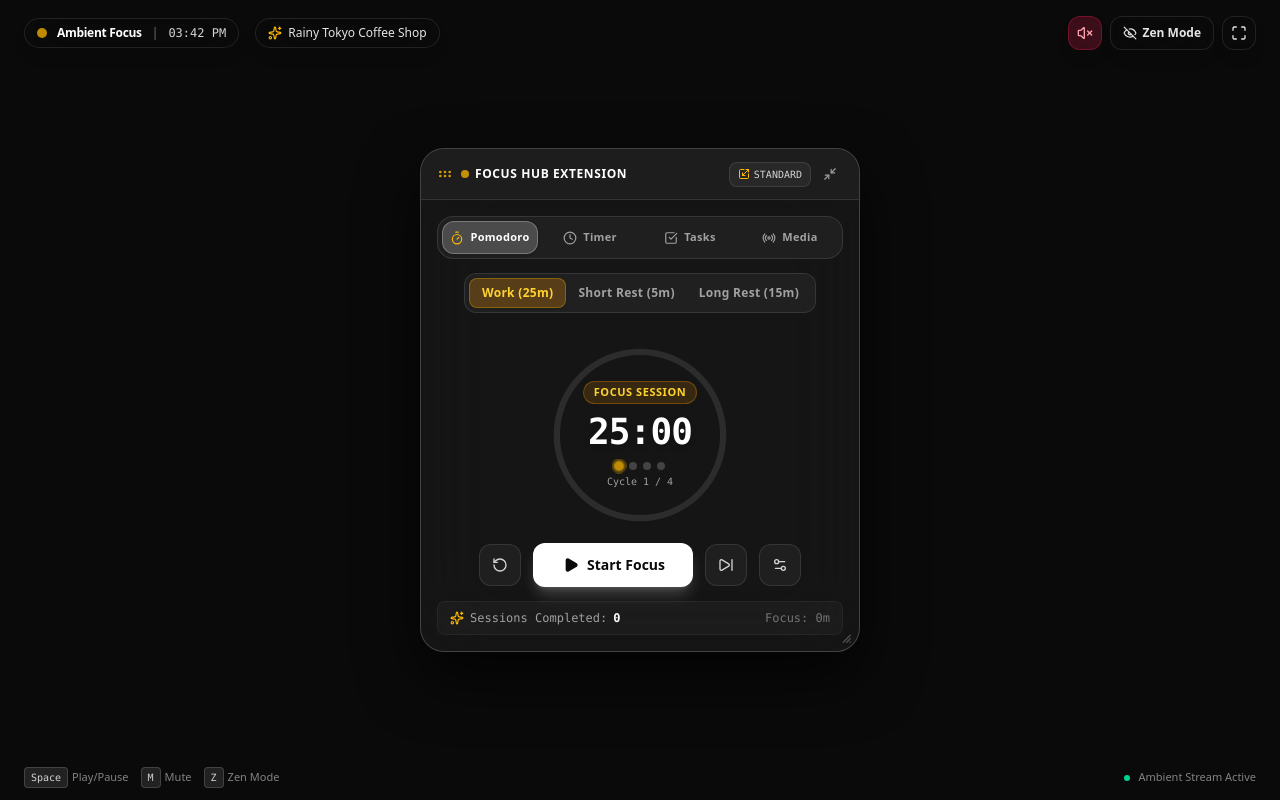
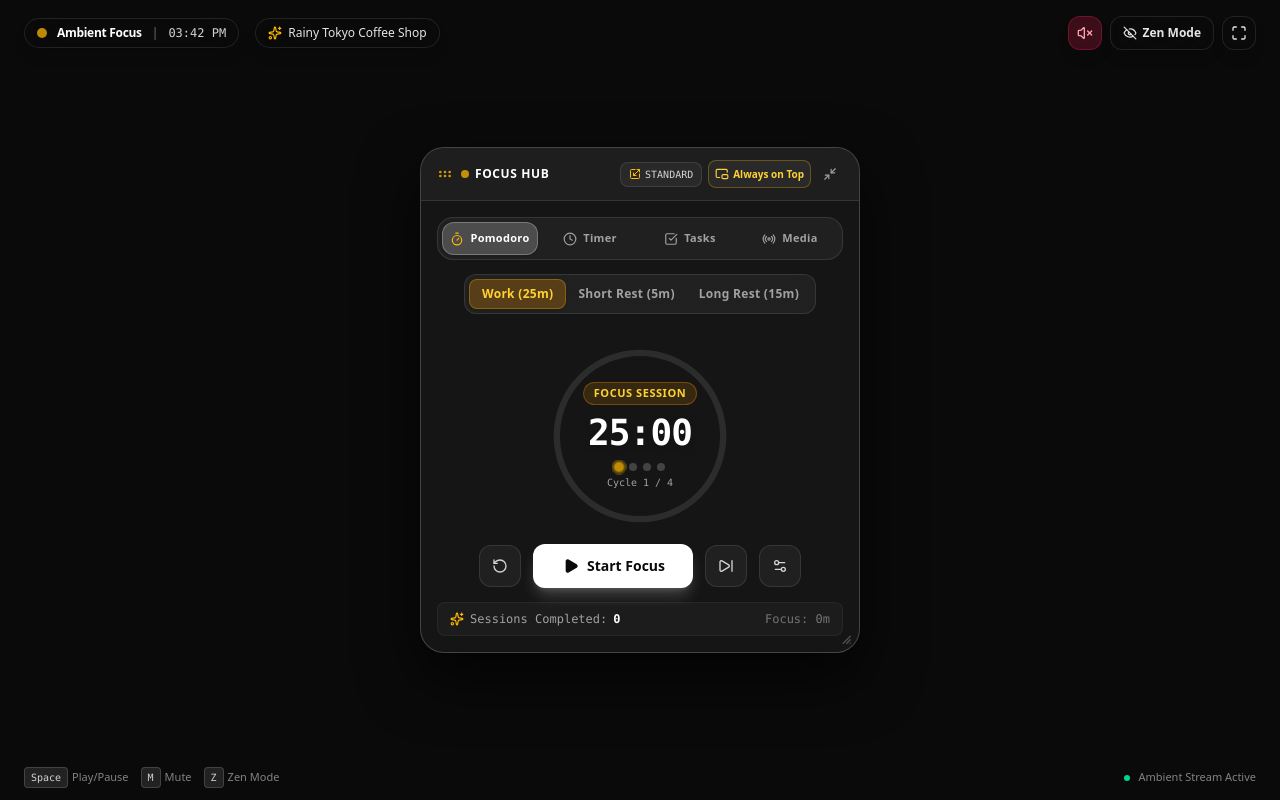
Before and after one commit to yellowgram1543/pomodoro-widget, a React (Vite) app: page / in a window 1280 px wide. Built offline with nearby package versions, Linux system fonts and the light colour scheme.

Commit message:
feat(focus-hub): implement picture-in-picture mode
Add logic to support a detached floating window for the FocusHub, allowing users to keep timers and ambient content visible across workspaces.

```diff
--- a/src/components/FocusHub.tsx
+++ b/src/components/FocusHub.tsx
@@ -1,4 +1,5 @@
 import React, { useState, useRef, useEffect, useCallback } from 'react';
+import { createPortal } from 'react-dom';
 import { motion } from 'motion/react';
 import {
   GripHorizontal,
@@ -12,6 +13,11 @@ import {
   Move,
   Scaling,
   Maximize,
+  ExternalLink,
+  Pin,
+  Sparkles,
+  ArrowDownLeft,
+  PictureInPicture2,
 } from 'lucide-react';
 import {
   TabType,
@@ -71,6 +77,11 @@ export const FocusHub: React.FC<FocusHubProps> = ({
   const [sizePreset, setSizePreset] = useState<WidgetSizePreset>('standard');
   const [isResizing, setIsResizing] = useState(false);
 
+  // Picture-in-Picture / Always on Top Window State
+  const [isPipActive, setIsPipActive] = useState(false);
+  const [pipContainer, setPipContainer] = useState<HTMLElement | null>(null);
+  const pipWindowRef = useRef<Window | null>(null);
+
   const containerRef = useRef<HTMLDivElement>(null);
   const widgetRef = useRef<HTMLDivElement>(null);
 
@@ -109,6 +120,114 @@ export const FocusHub: React.FC<FocusHubProps> = ({
     const currentIdx = sequence.indexOf(sizePreset);
     const nextPreset = sequence[(currentIdx + 1) % sequence.length];
     handleApplyPreset(nextPreset);
+  };
+
+  // Helper to copy styles to PiP/Popup window
+  const copyStylesToWindow = (targetWin: Window) => {
+    // Copy stylesheets
+    try {
+      [...document.styleSheets].forEach((styleSheet) => {
+        try {
+          if (styleSheet.cssRules) {
+            const rules = [...styleSheet.cssRules].map((r) => r.cssText).join('\n');
+            const style = targetWin.document.createElement('style');
+            style.textContent = rules;
+            targetWin.document.head.appendChild(style);
+          }
+        } catch {
+          if (styleSheet.href) {
+            const link = targetWin.document.createElement('link');
+            link.rel = 'stylesheet';
+            link.href = styleSheet.href;
+            targetWin.document.head.appendChild(link);
+          }
+        }
+      });
+    } catch {
+      // ignore
+    }
+
+    // Copy all style & link elements
+    document.querySelectorAll('link[rel="stylesheet"], style').forEach((node) => {
+      targetWin.document.head.appendChild(node.cloneNode(true));
+    });
+  };
+
+  // Open Always on Top Floating Window (Document Picture-in-Picture or Popup Fallback)
+  const handleTogglePip = async () => {
+    if (isPipActive && pipWindowRef.current) {
+      pipWindowRef.current.close();
+      setIsPipActive(false);
+      setPipContainer(null);
+      pipWindowRef.current = null;
+      return;
+    }
+
+    try {
+      let win: Window | null = null;
+
+      // 1. Try modern Document Picture-in-Picture API (Chrome, Edge, Brave, Opera)
+      const docPip = (window as unknown as { documentPictureInPicture?: { requestWindow: (opts: { width: number; height: number }) => Promise<Window> } }).documentPictureInPicture;
+
+      if (docPip && typeof docPip.requestWindow === 'function') {
+        win = await docPip.requestWindow({
+          width: Math.max(380, widgetWidth),
+          height: isMinimized ? 220 : 640,
+        });
+      } else {
+        // 2. Fallback: Standalone popup window
+        win = window.open(
+          '',
+          'AmbientFocusPopout',
+          `width=${Math.max(380, widgetWidth)},height=${isMinimized ? 220 : 640},left=200,top=120,resizable=yes,scrollbars=yes,status=no,toolbar=no,menubar=no,location=no`
+        );
+      }
+
+      if (!win) {
+        alert('Popup permission required to open the floating Always on Top window.');
+        return;
+      }
+
+      pipWindowRef.current = win;
+      win.document.title = '⚡ Ambient Focus Hub (Always on Top)';
+
+      copyStylesToWindow(win);
+
+      win.document.body.className =
+        'bg-neutral-950 text-neutral-100 antialiased overflow-y-auto p-3 m-0 select-none custom-scrollbar flex flex-col items-center justify-start min-h-screen';
+
+      const mountPoint = win.document.createElement('div');
+      mountPoint.id = 'pip-portal-mount';
+      mountPoint.className = 'w-full flex-1 flex flex-col items-center justify-start';
+      win.document.body.appendChild(mountPoint);
+
+      setPipContainer(mountPoint);
+      setIsPipActive(true);
+
+      win.addEventListener('pagehide', () => {
+        setIsPipActive(false);
+        setPipContainer(null);
+        pipWindowRef.current = null;
+      });
+
+      win.addEventListener('beforeunload', () => {
+        setIsPipActive(false);
+        setPipContainer(null);
+        pipWindowRef.current = null;
+      });
+    } catch (err) {
+      console.warn('Could not open PiP window:', err);
+    }
+  };
+
+  // Close PiP from inside the portal
+  const handleClosePip = () => {
+    if (pipWindowRef.current) {
+      pipWindowRef.current.close();
+    }
+    setIsPipActive(false);
+    setPipContainer(null);
+    pipWindowRef.current = null;
   };
 
   // Mouse Drag-to-Resize handler
@@ -163,35 +282,31 @@ export const FocusHub: React.FC<FocusHubProps> = ({
     return `🎵 ${media.currentSource.title || 'Ambient'}`;
   };
 
-  return (
-    <div
-      ref={containerRef}
-      className="fixed inset-0 pointer-events-none z-30 flex items-center justify-center p-4"
-    >
-      <motion.div
-        ref={widgetRef}
-        drag
-        dragMomentum={false}
-        dragConstraints={containerRef}
-        dragElastic={0.05}
-        initial={{ scale: 0.96, opacity: 0, y: 15 }}
-        animate={{ scale: 1, opacity: 1, y: 0 }}
-        transition={{ type: 'spring', damping: 25, stiffness: 280 }}
+  // The complete widget inner card structure
+  const renderWidgetCard = (inFloatingPip: boolean = false) => {
+    return (
+      <div
         style={{
-          width: isMinimized ? 330 : widgetWidth,
-          maxWidth: '96vw',
+          width: inFloatingPip ? '100%' : isMinimized ? 330 : widgetWidth,
+          maxWidth: inFloatingPip ? '100%' : '96vw',
         }}
-        className={`pointer-events-auto relative rounded-3xl bg-neutral-900/90 border border-white/20 backdrop-blur-2xl shadow-[0_25px_60px_rgba(0,0,0,0.7)] flex flex-col transition-shadow duration-200 ${
+        className={`pointer-events-auto relative rounded-3xl bg-neutral-900/95 border ${
+          inFloatingPip ? 'border-amber-400/40 shadow-2xl w-full' : 'border-white/20'
+        } backdrop-blur-2xl shadow-[0_25px_60px_rgba(0,0,0,0.7)] flex flex-col transition-shadow duration-200 ${
           isResizing ? 'select-none ring-2 ring-amber-400/50' : ''
         }`}
       >
-        {/* Widget Draggable Header */}
-        <div className="flex items-center justify-between px-4 py-3 bg-white/[0.04] border-b border-white/10 rounded-t-3xl cursor-grab active:cursor-grabbing select-none">
+        {/* Widget Header */}
+        <div
+          className={`flex items-center justify-between px-4 py-3 bg-white/[0.04] border-b border-white/10 rounded-t-3xl ${
+            inFloatingPip ? 'cursor-default' : 'cursor-grab active:cursor-grabbing'
+          } select-none`}
+        >
           <div className="flex items-center gap-2 text-neutral-300">
-            <GripHorizontal className="w-4 h-4 text-amber-400/80" />
+            {!inFloatingPip && <GripHorizontal className="w-4 h-4 text-amber-400/80" />}
             <span className="font-bold text-xs tracking-wider uppercase flex items-center gap-1.5 text-white">
               <span className="w-2 h-2 rounded-full bg-amber-400 animate-pulse" />
-              Focus Hub Extension
+              {inFloatingPip ? '⚡ Always On Top PiP' : 'Focus Hub'}
             </span>
           </div>
 
@@ -202,18 +317,46 @@ export const FocusHub: React.FC<FocusHubProps> = ({
               </span>
             )}
 
-            {/* Quick Size Preset Cycle Button */}
-            {!isMinimized && (
+            {/* Quick Size Preset Cycle Button (when not in PiP) */}
+            {!isMinimized && !inFloatingPip && (
               <button
                 id="btn-widget-cycle-size"
                 onClick={cycleSizePreset}
                 className="px-2 py-1 text-[10px] font-mono uppercase bg-white/5 hover:bg-white/10 border border-white/10 text-neutral-300 hover:text-white rounded-lg transition-all flex items-center gap-1"
-                title={`Current width: ${widgetWidth}px. Click to cycle sizes (Compact / Medium / Large / XL)`}
+                title={`Current width: ${widgetWidth}px. Click to cycle sizes (Compact / Standard / Expanded / Full)`}
               >
                 <Scaling className="w-3 h-3 text-amber-400" />
                 <span>{sizePreset}</span>
               </button>
             )}
+
+            {/* Always on Top Popout / Dock Back Button */}
+            <button
+              id="btn-widget-toggle-pip"
+              onClick={inFloatingPip ? handleClosePip : handleTogglePip}
+              className={`p-1.5 rounded-lg border transition-all flex items-center gap-1 text-xs font-semibold ${
+                inFloatingPip
+                  ? 'bg-amber-500 text-neutral-950 border-amber-400 shadow-md'
+                  : 'bg-white/5 hover:bg-white/15 text-amber-300 border-amber-400/30 hover:border-amber-400'
+              }`}
+              title={
+                inFloatingPip
+                  ? 'Dock back into dashboard page'
+                  : 'Pop Out to Always-on-Top Floating Window (hovers over all tabs & apps)'
+              }
+            >
+              {inFloatingPip ? (
+                <>
+                  <ArrowDownLeft className="w-3.5 h-3.5" />
+                  <span className="text-[10px] hidden sm:inline">Dock Back</span>
+                </>
+              ) : (
+                <>
+                  <PictureInPicture2 className="w-3.5 h-3.5" />
+                  <span className="text-[10px] hidden sm:inline">Always on Top</span>
+                </>
+              )}
+            </button>
 
             {/* Minimize / Expand toggle */}
             <button
@@ -292,8 +435,8 @@ export const FocusHub: React.FC<FocusHubProps> = ({
           </div>
         )}
 
-        {/* Bottom Resize Handle for Mouse Dragging */}
-        {!isMinimized && (
+        {/* Bottom Resize Handle for Mouse Dragging (when in standard dashboard) */}
+        {!isMinimized && !inFloatingPip && (
           <div
             onMouseDown={handleResizeMouseDown}
             className="absolute bottom-1 right-1 w-5 h-5 flex items-center justify-center cursor-se-resize text-neutral-500 hover:text-amber-400 transition-colors z-20 group"
@@ -314,6 +457,69 @@ export const FocusHub: React.FC<FocusHubProps> = ({
             </svg>
           </div>
         )}
+      </div>
+    );
+  };
+
+  // If PiP is currently active, portal the widget into the floating Always-on-Top window!
+  if (isPipActive && pipContainer) {
+    return (
+      <>
+        {/* Placeholder Dock in the main page with a Re-Dock button */}
+        <div
+          ref={containerRef}
+          className="fixed inset-0 pointer-events-none z-30 flex items-center justify-center p-4"
+        >
+          <div className="pointer-events-auto max-w-md w-full p-6 rounded-3xl bg-neutral-900/90 border border-amber-400/40 backdrop-blur-2xl shadow-2xl text-center space-y-4 animate-in fade-in zoom-in-95 duration-200">
+            <div className="w-12 h-12 rounded-2xl bg-amber-500/20 border border-amber-400/40 flex items-center justify-center mx-auto text-amber-400 animate-pulse">
+              <PictureInPicture2 className="w-6 h-6" />
+            </div>
+
+            <div className="space-y-1">
+              <h3 className="text-base font-bold text-white">
+                Focus Hub is Floating Always on Top
+              </h3>
+              <p className="text-xs text-neutral-400 max-w-xs mx-auto">
+                Your widget is hovering in a native Picture-in-Picture window over all your browser tabs, documents, and desktop apps.
+              </p>
+            </div>
+
+            <div className="pt-2 flex items-center justify-center gap-3">
+              <button
+                id="btn-redock-pip"
+                onClick={handleClosePip}
+                className="flex items-center gap-2 px-5 py-2.5 rounded-xl bg-amber-500 hover:bg-amber-400 text-neutral-950 font-bold text-xs shadow-lg shadow-amber-500/20 transition-all active:scale-95"
+              >
+                <ArrowDownLeft className="w-4 h-4" />
+                <span>Dock Back Here</span>
+              </button>
+            </div>
+          </div>
+        </div>
+
+        {/* Portal complete React state & UI into the Picture-in-Picture window */}
+        {createPortal(renderWidgetCard(true), pipContainer)}
+      </>
+    );
+  }
+
+  // Standard in-page Draggable Floating Widget
+  return (
+    <div
+      ref={containerRef}
+      className="fixed inset-0 pointer-events-none z-30 flex items-center justify-center p-4"
+    >
+      <motion.div
+        ref={widgetRef}
+        drag
+        dragMomentum={false}
+        dragConstraints={containerRef}
+        dragElastic={0.05}
+        initial={{ scale: 0.96, opacity: 0, y: 15 }}
+        animate={{ scale: 1, opacity: 1, y: 0 }}
+        transition={{ type: 'spring', damping: 25, stiffness: 280 }}
+      >
+        {renderWidgetCard(false)}
       </motion.div>
     </div>
   );
```
